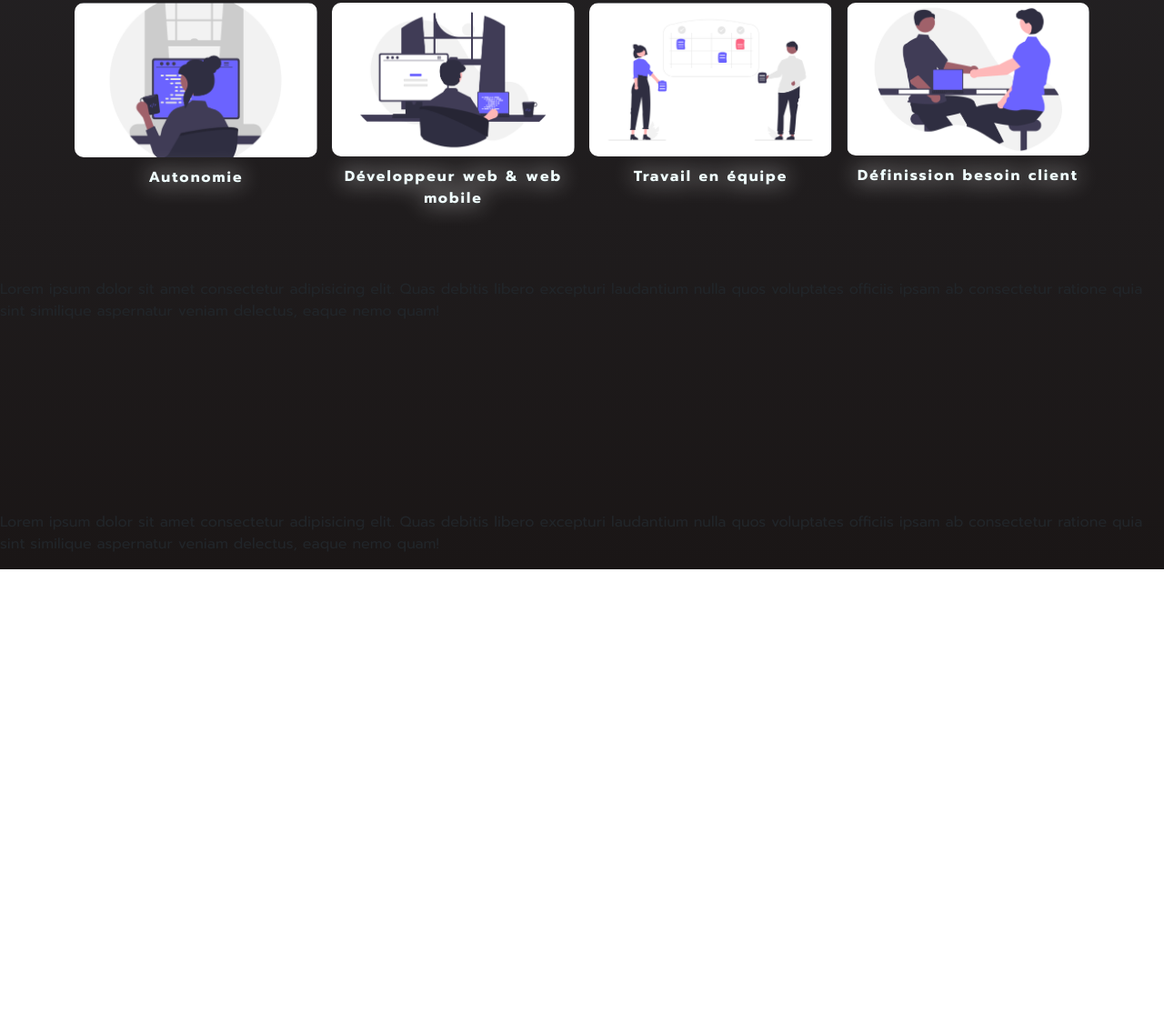
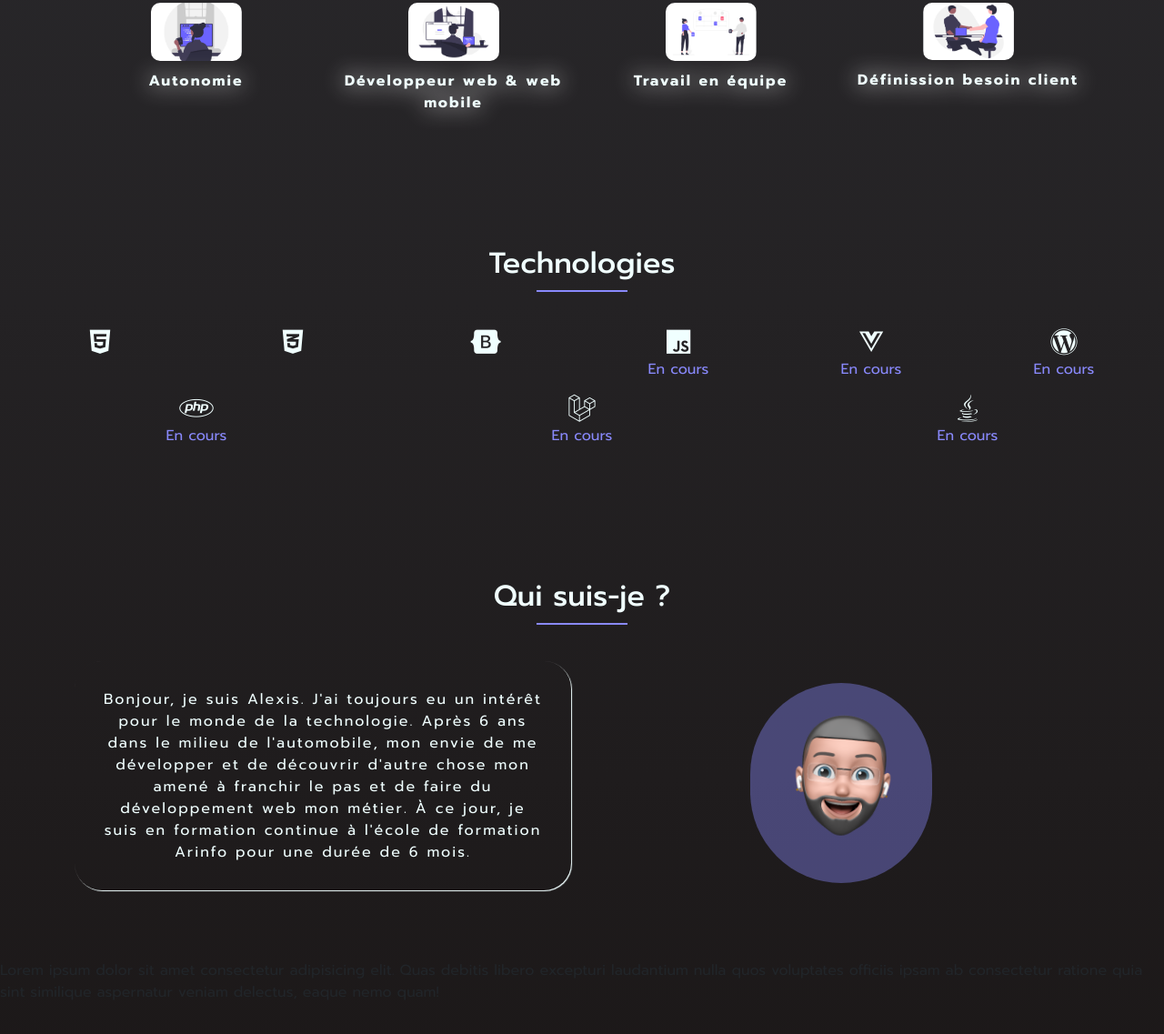
Before and after one commit to VandevyvereAlexis/Portfolio-2023, a plain HTML site: page index.html in a window 1280 px wide. Shown: the part 1666-2803 px from the top of the page at 91% size. Before the commit the page ends 2292 px from the top, so only its background shows below. Drawn offline with nearby package versions, Linux system fonts and the light colour scheme.

Commit message:
portfolio terminé

```diff
--- a/index.html
+++ b/index.html
@@ -32,7 +32,7 @@
             <nav class="navbar navbar-expand-lg fixed-top">
                 <div class="container-fluid">
 
-                    <a class="navbar-brand" href="#">
+                    <a class="navbar-brand" href="#home-title">
                         <img src="./images/logo-vdva.png" alt="Logo Vdva" title="Logo Vdva">
                     </a>
 
@@ -48,7 +48,7 @@
                         <div class="navbar-nav">
                             <a class="nav-link realisations" href="#realisations">Réalisations</a>
                             <a class="nav-link liste" href="#competences">Compétences</a>
-                            <a class="nav-link liste" href="#">Technologies</a>
+                            <a class="nav-link liste" href="technologies">Technologies</a>
                             <a class="nav-link liste" href="#">Profil</a>
                             <a class="nav-link liste" href="#">Contact</a>
                         </div>
@@ -57,7 +57,7 @@
                 </div>
             </nav>
 
-            <div class="container">
+            <div class="container" id="home-title">
                 <div class="row ">
                     <div class="col-md-12 home-title">
                         <h1>Bonjour, je suis Alexis</h1>
@@ -66,10 +66,10 @@
                         <a href="#" class="btn btn-full collab" id="">Collaborons</a><br>
                     </div>
                     <div class="col-md-12 logo">
-                        <a href="">
+                        <a href="https://www.linkedin.com/in/alexis-vandevyvere-344596273/" target="_blank">
                             <i class="fa-brands fa-linkedin"></i><br>
                         </a>
-                        <a href="">
+                        <a href="https://github.com/VandevyvereAlexis" target="_blank">
                             <i class="fa-brands fa-github"></i>
                         </a>
                     </div>
@@ -160,6 +160,80 @@
             </section>
 
 
+            <!-- Technologies
+            ======================================-->
+            <section id="technologies">
+                <div class="container-fluid text-center">
+                    <h2 class="mx-auto">Technologies</h2>
+                    <div class="row row-cols-2 row-cols-lg-6 g-2 g-lg-3">
+
+                        <div class="col-md-2 tech">
+                            <i class="fa-brands fa-html5"></i>
+                        </div>
+                        <div class="col-md-2 tech">
+                            <i class="fa-brands fa-css3-alt"></i>
+                        </div>
+                        <div class="col-md-2">
+                            <i class="fa-brands fa-bootstrap"></i>
+                        </div>
+                        <div class="col-md-2">
+                            <i class="fa-brands fa-js"></i>
+                            <p>En cours</p>
+                        </div>
+                        <div class="col-md-2">
+                            <i class="fa-brands fa-vuejs"></i>
+                            <p>En cours</p>
+                        </div>
+                        <div class="col-md-2">
+                            <i class="fa-brands fa-wordpress"></i>
+                            <p>En cours</p>
+                        </div>
+
+                    </div>
+
+                    <div class="row row-cols-2 row-cols-lg-3 g-2 g-lg-3">
+                        <div class="col-md-4">
+                            <i class="fa-brands fa-php"></i>
+                            <p>En cours</p>
+                        </div>
+                        <div class="col-md-4">
+                            <i class="fa-brands fa-laravel"></i>
+                            <p>En cours</p>
+                        </div>
+                        <div class="col-md-4">
+                            <i class="fa-brands fa-java"></i>
+                            <p>En cours</p>
+                        </div>
+                    </div>
+
+                </div>
+            </section>
+
+
+            <!-- profil
+            ======================================-->
+            <section id="profil">
+                <div class="container text-center">
+                    <h2 class="mx-auto">Qui suis-je ?</h2>
+                    <div class="row d-flex flex-wrap-reverse align-items-center">
+
+                        <div class="col-md-6">
+                            <p>Bonjour, je suis Alexis.
+                                J'ai toujours eu un intérêt pour le monde de la technologie.
+                                Après 6 ans dans le milieu de l'automobile, mon envie de me
+                                développer et de découvrir d'autre chose mon amené à
+                                franchir le pas et de faire du développement web mon métier.
+                                À ce jour, je suis en formation continue à l'école de formation
+                                Arinfo pour une durée de 6 mois.</p>
+                        </div>
+
+                        <div class="col-md-6">
+                            <img src="./images/memoji.png" alt="Alexis">
+                        </div>
+
+                    </div>
+                </div>
+            </section>
 
 
 
--- a/style.css
+++ b/style.css
@@ -235,11 +235,12 @@ header {
 }
 
 .competence img {
-    width: 100%;
+    width: 100px;
     background-size: cover;
     background-position: top center;
     background-repeat: no-repeat;
     border-radius: 10px;
+    borde
 }
 
 .competence p {
@@ -251,16 +252,76 @@ header {
 }
 
 
+/* Technologies
+======================================*/
+#technologies h2 {
+    text-align: center;
+    margin: 40px 30px;
+    color: azure;
+}
+
+#technologies h2:after {
+    display: block;
+    height: 2px;
+    background-color: rgb(137, 137, 252);
+    width: 100px;
+    content: "";
+    margin: 0 auto;
+    margin-top: 10px;
+}
+
+#technologies i {
+    font-size: 30px;
+    color: azure;
+}
+
+#technologies p {
+    color: rgb(137, 137, 252);
+}
+
+#technologies .tech {
+    padding-bottom: 30px;
+}
 
 
+/* Profil
+======================================*/
+#profil h2 {
+    text-align: center;
+    margin: 40px 30px;
+    color: azure;
+}
 
+#profil h2:after {
+    display: block;
+    height: 2px;
+    background-color: rgb(137, 137, 252);
+    width: 100px;
+    content: "";
+    margin: 0 auto;
+    margin-top: 10px;
+}
 
+#profil p {
+    color: azure;
+    letter-spacing: 2px;
+    box-shadow: 1px 1px 1px azure;
+    padding: 30px 30px;
+    border-radius: 30px;
+    transition: 0.5s;
+}
 
+#profil p:hover {
+    transform: scale(1.1);
+    transition: 0.5s;
+}
 
-
-
-
-
+#profil img {
+    width: 200px;
+    padding-bottom: 20px;
+    background-color:  rgba(137, 137, 252, 0.395);
+    border-radius: 200px;
+}
 
 
 
```
Also changed, not shown: images/memoji.png (added).
